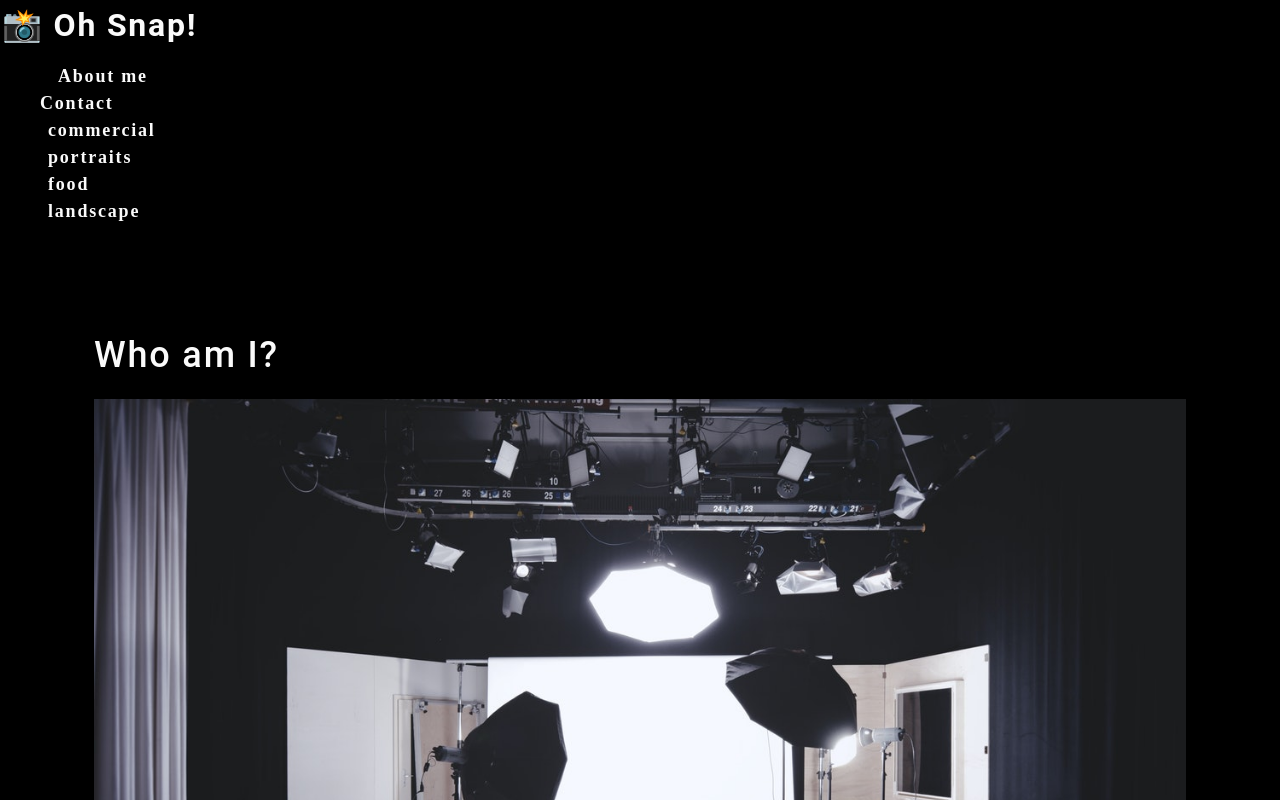
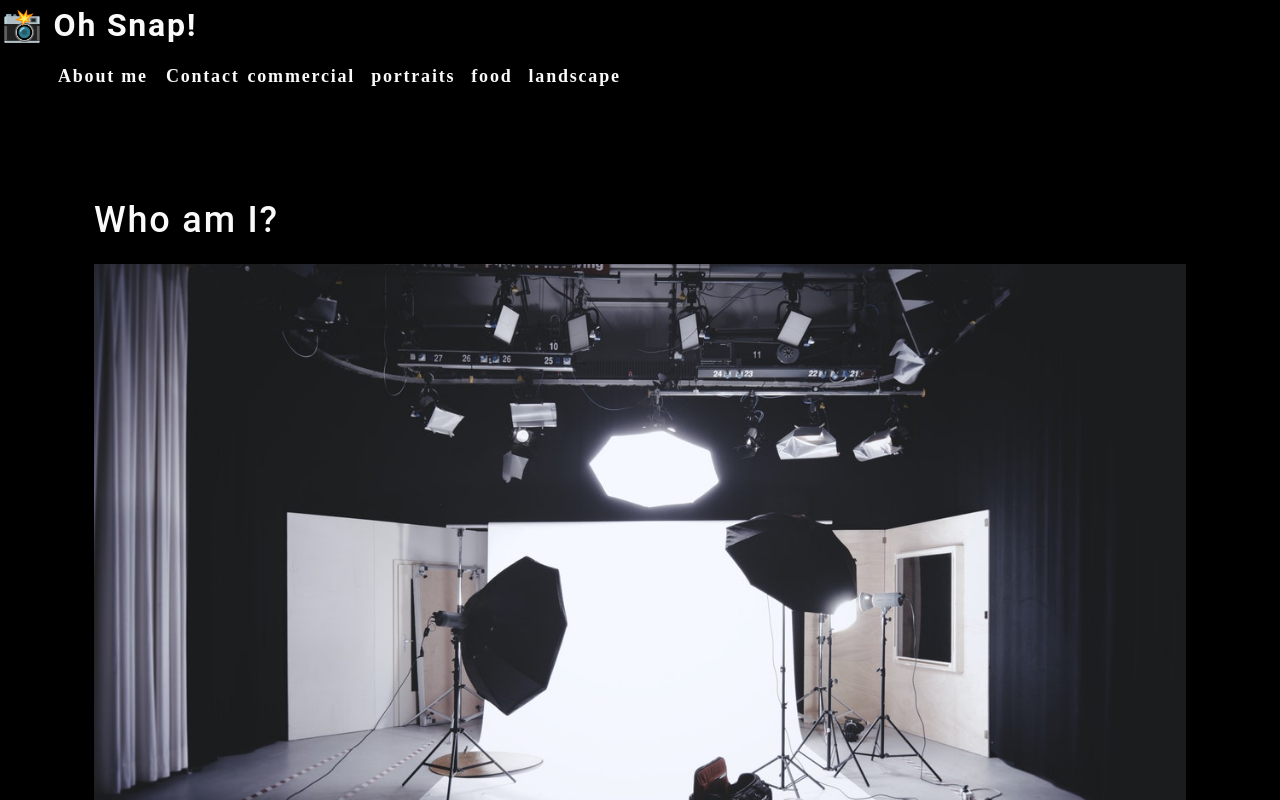
Before and after one commit to JustinWeicht/oh-snap, a React (Create React App) app in the folder photo-port/: page / in a window 1280 px wide. Shown: the top 800 px of the page. Built offline with nearby package versions, Linux system fonts and the light colour scheme.

Commit message:
fixed flex-row

```diff
--- a/photo-port/src/components/Nav/index.js
+++ b/photo-port/src/components/Nav/index.js
@@ -32,7 +32,7 @@ const Nav = () => {
                 </a>
             </h2>
             <nav>
-                <ul className='flew-row'>
+                <ul className='flex-row'>
                     <li className='mx-2'>
                         <a data-testid='about' href='#about'>
                             About me
```
